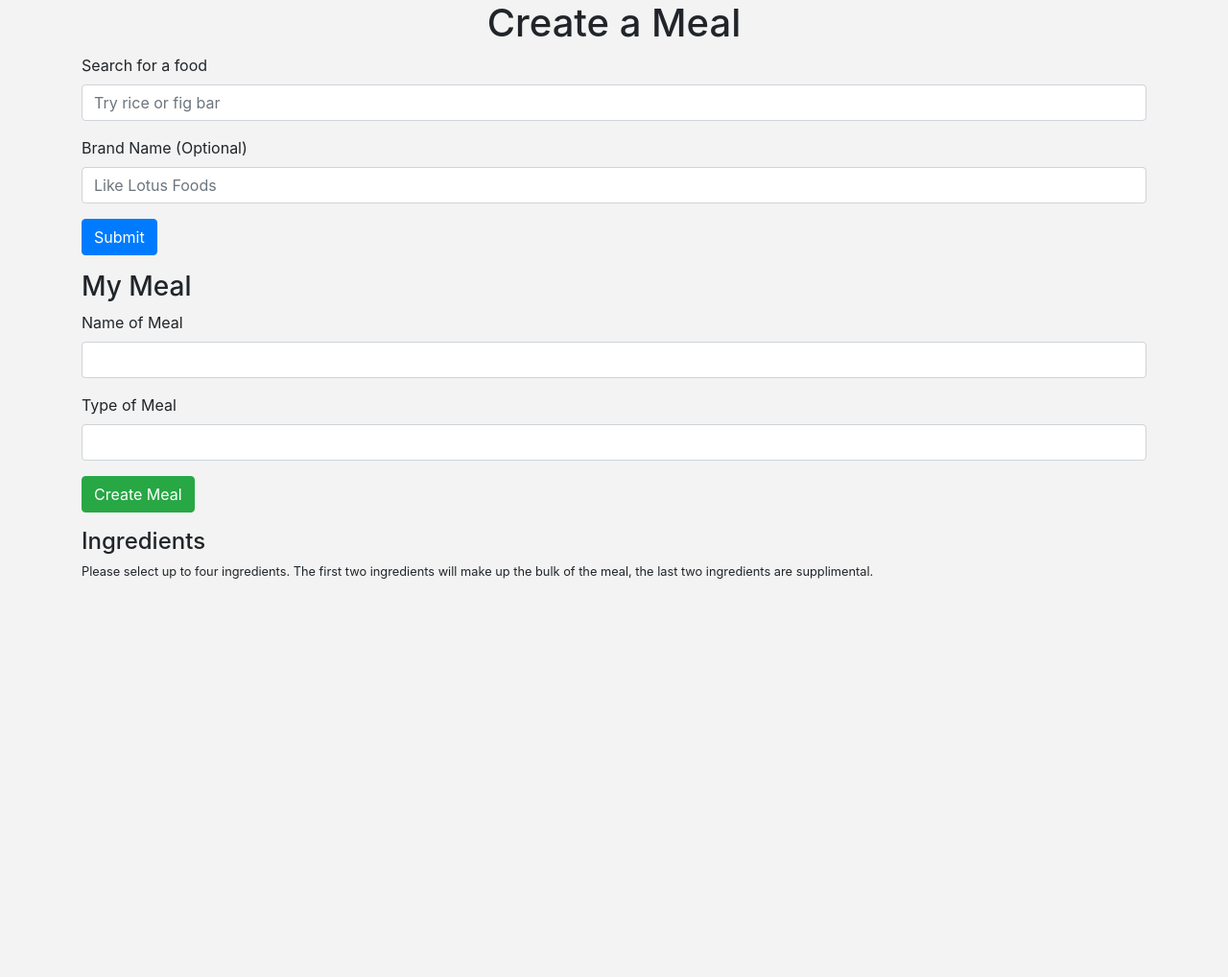
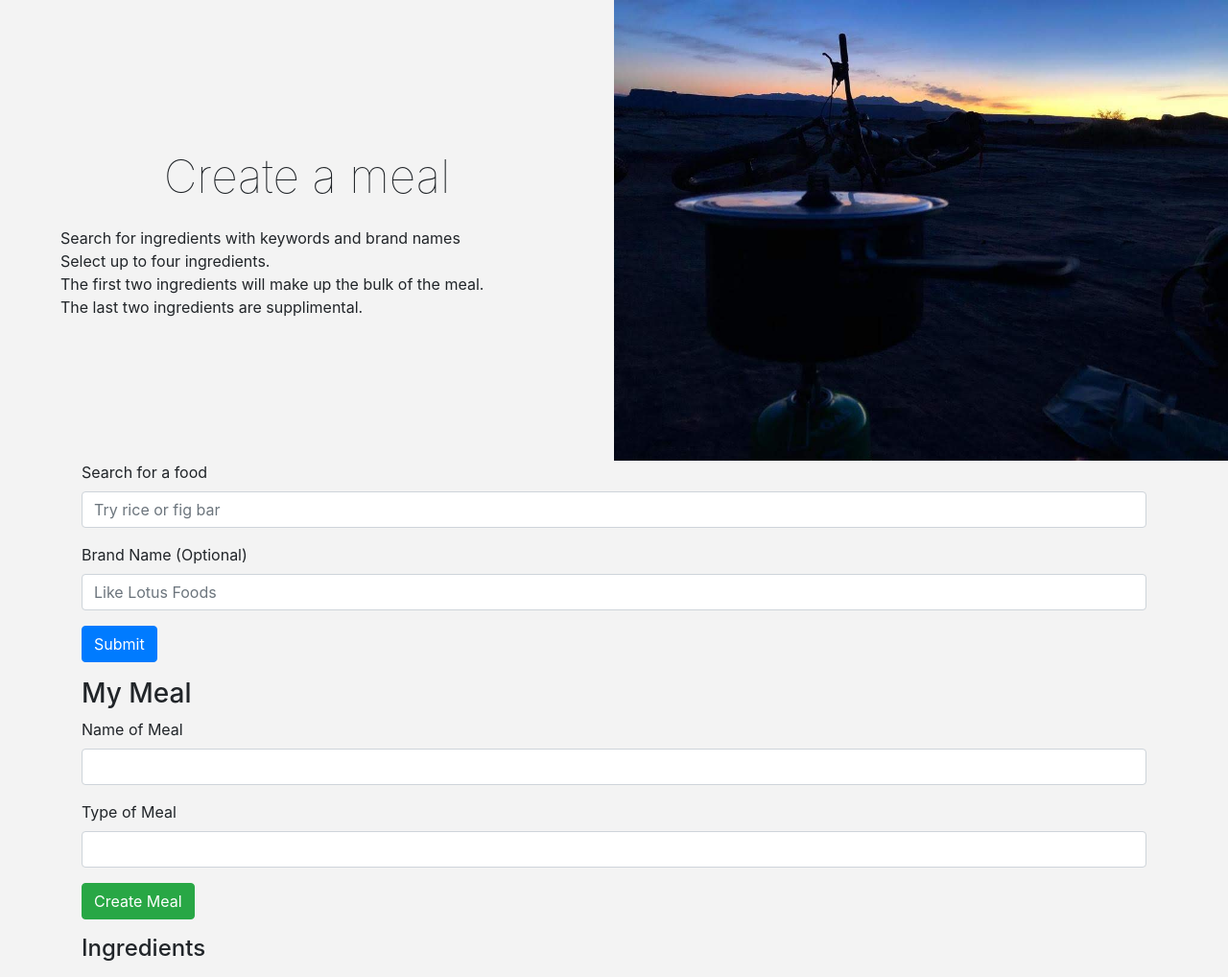
Before and after one commit to jakejg/Backcountry-Food-Planner, a Flask app: page /meal in a window 1280 px wide. Shown: the part 74-1092 px from the top of the page at 96% size. Before the commit the page ends 677 px from the top, so only its background shows below. Run offline with Flask 2, Linux system fonts and the light colour scheme; some libraries are stand-ins or nearby versions.

Commit message:
added picture and better insructions to create meal page

```diff
--- a/Templates/create_meal.html
+++ b/Templates/create_meal.html
@@ -2,7 +2,22 @@
 
 
 {% block content %}
-<h1 class="text-center">Create a Meal</h1>
+<div class="container-fluid">
+    <div class="row align-items-center">
+        <div class="col-6 ">
+            <p class="i text-center">Create a meal</p>
+            <div class="ml-sm-5">
+                Search for ingredients with keywords and brand names<br>
+                Select up to four ingredients.<br>
+                The first two ingredients will make up the bulk of the meal.<br>
+                The last two ingredients are supplimental.<br>
+            </div>
+        </div>
+        <div class="col-6 p-0">
+            <img class="img-fluid" src="{{url_for('static', filename='images/cooking.jpg')}}" alt="">
+        </div>
+    </div>
+
 <div id="top" class="container">
     <form id="search">
         <div class="form-group">
@@ -25,7 +40,6 @@
      <button class="btn btn-success">Create Meal</button>
     </form>
     <h4>Ingredients</h4>
-    <small>Please select up to four ingredients. The first two ingredients will make up the bulk of the meal, the last two ingredients are supplimental.</small>
     <ul id="meal-list">
     </ul>
 </div>
@@ -38,6 +52,7 @@
 <span><a href="{{url_for('select_meals', trip_id=session.get('trip_id'))}}" class="btn btn-info">Go Back to Selecting Meals</a></span>
 {% endif %}
 </div>
+</div>
 {% endblock %}
 
 {% block scripts %}
--- a/Templates/select_meals.html
+++ b/Templates/select_meals.html
@@ -21,7 +21,7 @@
             </div>
         </div>
         <div class="col-6 p-0">
-            <img class="img-fluid" src="{{url_for('static', filename='images/cooking.jpg')}}" alt="">
+            <img class="img-fluid" src="{{url_for('static', filename='images/ocean-camp.jpg')}}" alt="">
         </div>
     </div>
     <div class="row">
```
Also changed, not shown: Templates/meal_plan.html (+5 -5 lines).
